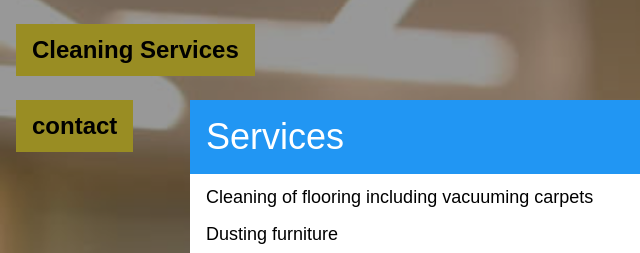
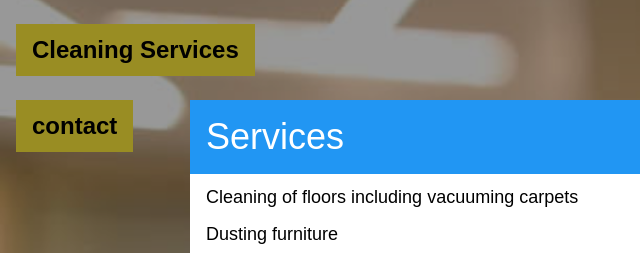
Before and after one commit to rohithna98/Rohith, a plain HTML site: page index.html in a window 1280 px wide. Both pictures are taken after a click on the button "Cleaning Services". Shown: the top 253 px of the page, 0-640 px from the left. Drawn offline with Linux system fonts and the light colour scheme; a web font is replaced by a local one.

Commit message:
Update index.html

```diff
--- a/index.html
+++ b/index.html
@@ -41,7 +41,7 @@
     </div>
     <div class="w3-container">
 	<img src="services1.jpg" width="400" height="300" align="right" >
-      <h5>Cleaning of flooring including vacuuming carpets</h5>
+      <h5>Cleaning of floors including vacuuming carpets</h5>
       <h5>Dusting furniture</h5>
       <h5>Disinfecting bathrooms and bathroom spaces</h5>
       <h5>Mopping floors</h5>
@@ -62,9 +62,9 @@
     </div>
     <div class="w3-container">
       <p><b>Do you need it.<br>please try it.<br>For Details,Enquire using the below options:</p>
-      <p><b>B.Sai Prakash - +61424018113</p>
-	  <p><b>Amy Zhou      - 0452109999</p>
-	  <p><b>Manthan Kumar - +61426601339</p>
+      <p><b>B.Sai Prakash     - +61424018113</p>
+      <p><b>Amy Zhou          -  0452109999</p>
+      <p><b>Manthan Kumar     - +61426601339</p>
 	  <p><h3>&emsp; OR</h3></p>
 	  <p class="w3-xlarge">Address: 15 chapel street,<br>&emsp;&emsp;&emsp;&emsp;&nbsp;windsor Victoria 3181,<br>&emsp;&emsp;&emsp;&emsp;&nbsp;Australia.</p>
 	  <p class="w3-xlarge"><a href="https://goo.gl/maps/2MYqPtJsx42rxwqt9" target="_blank">Google map link</a></p>
```
